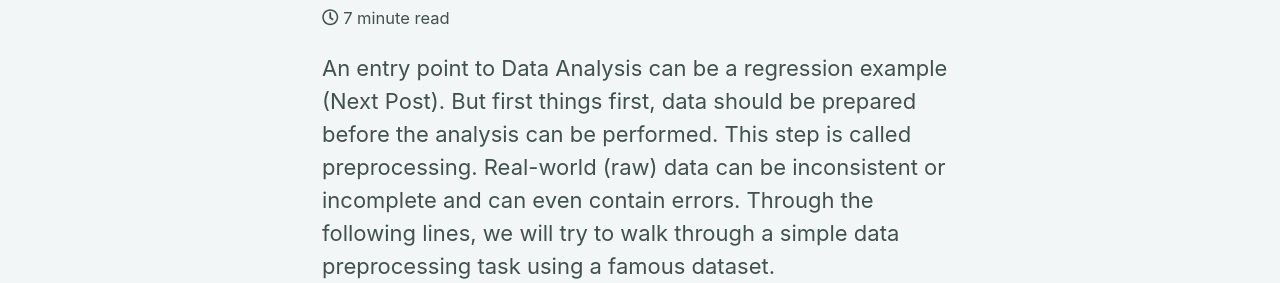
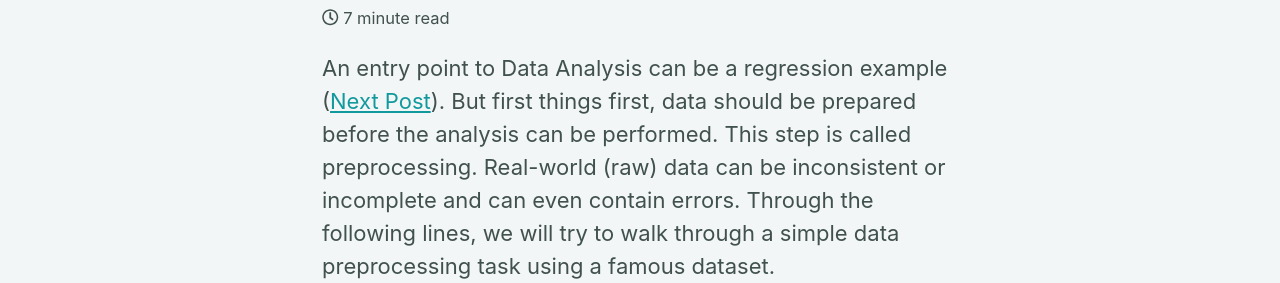
Before and after one commit to TariqGon/TariqGon.github.io, a Jekyll site: the page built from _posts/2018-03-10- A_First_Date_ with_Data.md, in a window 1280 px wide and 900 px high, scrolled down 571 px. Shown: the part 205-488 px from the top of the window. Built offline with Jekyll 4.4.1, drawn with Linux system fonts in a browser that asks for light colours; nearby versions of some CDN libraries; some of the changed lines change nothing that is shown.

Commit message:
new commit

```diff
--- a/_posts/2018-03-10- A_First_Date_ with_Data.md
+++ b/_posts/2018-03-10- A_First_Date_ with_Data.md
@@ -7,7 +7,7 @@ header:
 excerpt: " Data Science, Data Preprocessing, Python"
 ---
 
-An entry point to Data Analysis can be a regression example (Next Post). But first things first, data should be prepared before the analysis can be performed. This step is called preprocessing. Real-world (raw) data can be inconsistent or incomplete and can even contain errors. Through the following lines, we will try to walk through a simple data preprocessing task using a famous dataset.
+An entry point to Data Analysis can be a regression example ([Next Post](/_pages/2018-03-11- A_Simple_Linear_Regression_Example.html)). But first things first, data should be prepared before the analysis can be performed. This step is called preprocessing. Real-world (raw) data can be inconsistent or incomplete and can even contain errors. Through the following lines, we will try to walk through a simple data preprocessing task using a famous dataset.
 
 A statistician with the name Francis Galton wanted to see if there was a connection between the height of sons and the height of their fathers. He measured the height of fathers and sons across 205 families.
 
```
Also changed, not shown: _pages/2018-03-11- A_Simple_Linear_Regression_Example.html (line endings or trailing spaces).
